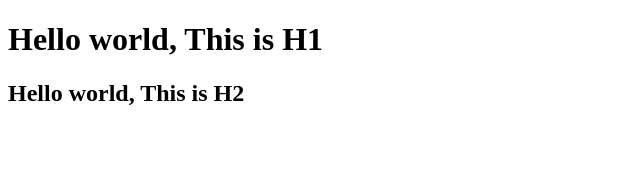
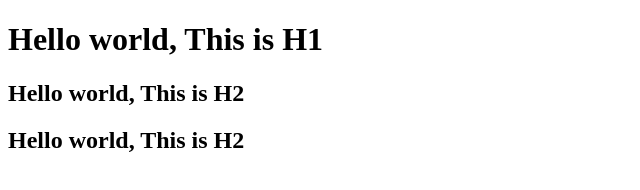
Before and after one commit to abdulgaffarabubakaryahaya/project-repo, a plain HTML site: page index.html in a window 1280 px wide. Shown: the whole page, without its empty margins (0-640 px from the left). Drawn offline with Linux system fonts and the light colour scheme.

Commit message:
Update index.html

```diff
--- a/index.html
+++ b/index.html
@@ -10,6 +10,7 @@
 <body>
     <h1>Hello world, This is H1</h1>
     <h2>Hello world, This is H2</h2>
+    <h2>Hello world, This is H2</h2>
 </body>
 
 </html>
```
